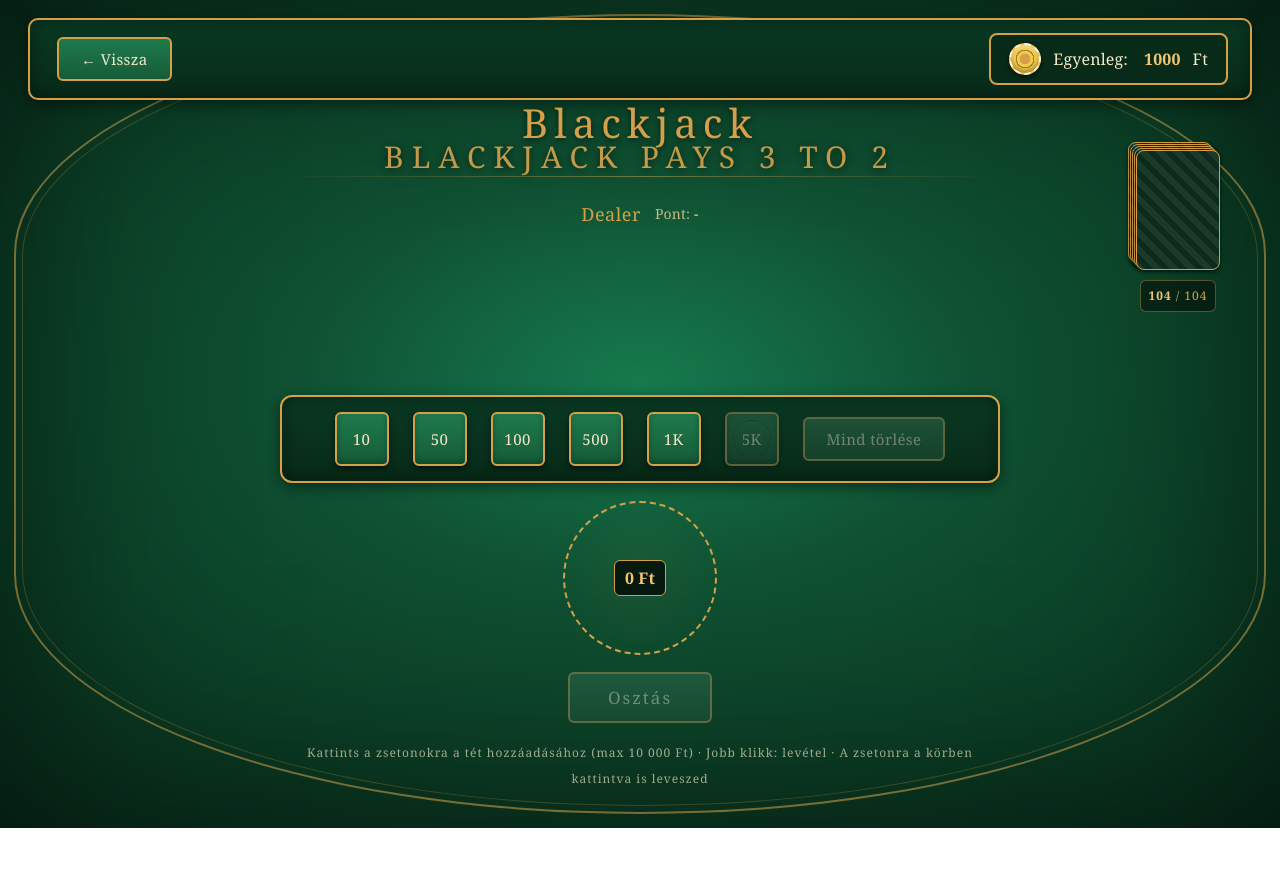
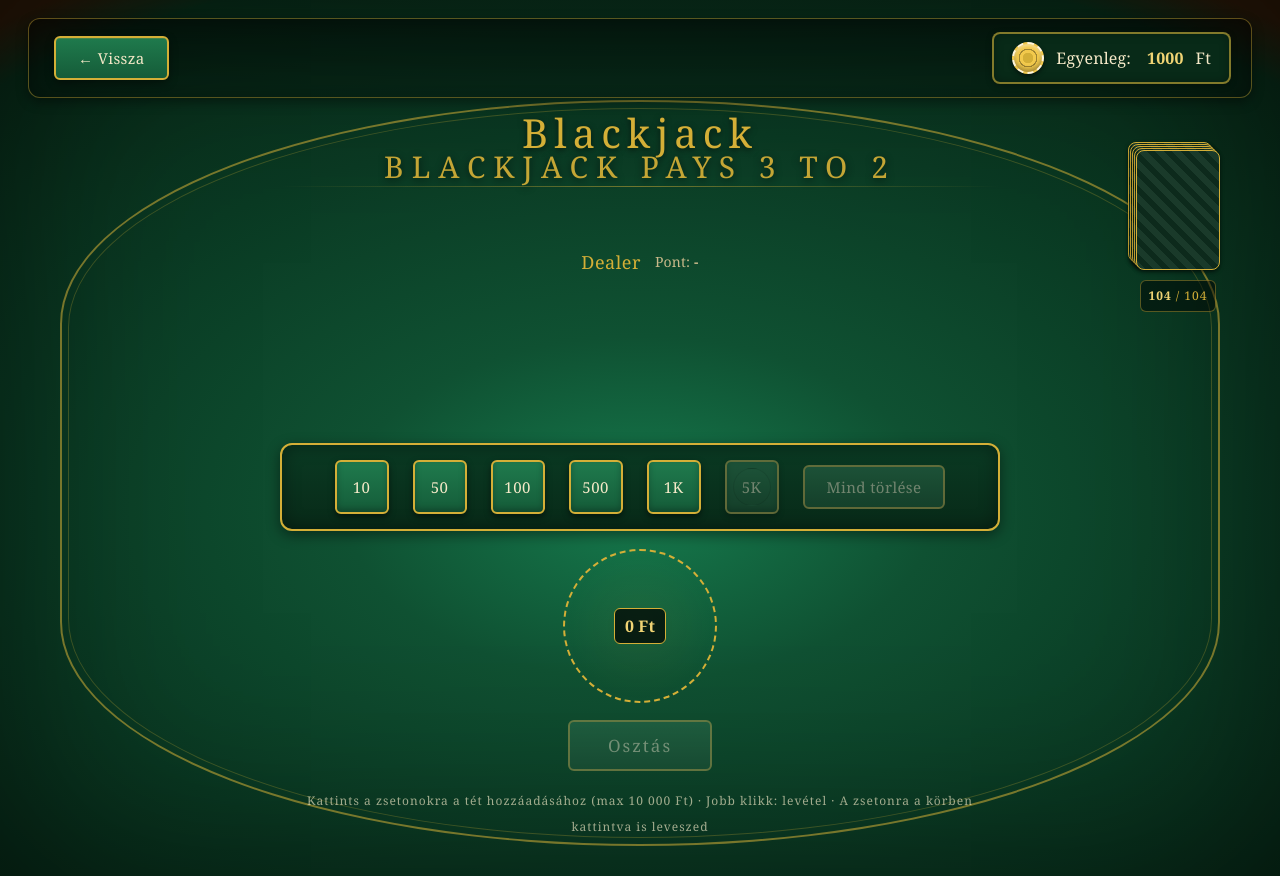
Before and after one commit to KoZsombat/casino-project, a website built with Vite: page frontend/index.html in a window 1280 px wide. Before the commit the page ends 828 px from the top, so only its background shows below. Built offline with nearby package versions, Linux system fonts and the light colour scheme.

Commit message:
Update Blackjack.css

```diff
--- a/frontend/src/pages/Blackjack.css
+++ b/frontend/src/pages/Blackjack.css
@@ -6,9 +6,9 @@
   --bj-felt-darker: #082a18;
   --bj-wood: #2a1808;
   --bj-wood-dark: #1a0d04;
-  --bj-gold: #d4a04a;
-  --bj-gold-soft: #b8862e;
-  --bj-gold-bright: #f0c674;
+  --bj-gold: #d4af37;
+  --bj-gold-soft: #b8962e;
+  --bj-gold-bright: #f0d474;
   --bj-text: #f5e9c8;
   --bj-text-dim: #c9b98a;
   --bj-red: #c0392b;
@@ -49,7 +49,7 @@ body {
   font-family: var(--bj-serif);
   background:
     radial-gradient(
-        ellipse 96% 88% at 50% 46%,
+        ellipse 82% 70% at 50% 58%,
         var(--bj-felt-light) 0%,
         var(--bj-felt) 28%,
         var(--bj-felt-deep) 62%,
@@ -64,8 +64,8 @@ body {
 .blackjack-page::before {
   content: "";
   position: absolute;
-  inset: 14px;
-  border: 2px solid rgba(212, 160, 74, 0.55);
+  inset: 100px 60px 30px;
+  border: 2px solid rgba(212, 175, 55, 0.55);
   border-radius: 50% / 30%;
   pointer-events: none;
 }
@@ -73,8 +73,8 @@ body {
 .blackjack-page::after {
   content: "";
   position: absolute;
-  inset: 22px;
-  border: 1px solid rgba(212, 160, 74, 0.25);
+  inset: 108px 68px 38px;
+  border: 1px solid rgba(212, 175, 55, 0.25);
   border-radius: 50% / 30%;
   pointer-events: none;
 }
@@ -91,7 +91,7 @@ body {
   font-weight: 500;
   letter-spacing: 6px;
   text-align: center;
-  margin: 4px 0 8px;
+  margin: 22px 0 8px;
   text-shadow: 0 2px 6px rgba(0, 0, 0, 0.6);
 }
 
@@ -108,30 +108,50 @@ body {
   display: flex;
   justify-content: space-between;
   align-items: center;
-  padding: 12px 22px;
-  background: linear-gradient(180deg, var(--bj-felt-deep) 0%, var(--bj-felt-darker) 100%);
-  border: 2px solid var(--bj-gold);
-  border-radius: 10px;
-  box-shadow: var(--bj-shadow), inset 0 0 18px rgba(0, 0, 0, 0.4);
-  margin-bottom: 10px;
+  max-width: 1800px;
+  margin: 0 auto 20px;
+  padding: 12px 20px;
+  background: linear-gradient(180deg, rgba(0, 0, 0, 0.4), rgba(0, 0, 0, 0.2));
+  border: 1px solid rgba(212, 175, 55, 0.4);
+  border-radius: 12px;
+  box-shadow:
+    inset 0 0 20px rgba(0, 0, 0, 0.3),
+    0 4px 12px rgba(0, 0, 0, 0.4);
 }
 
 .back-btn {
-  background: transparent;
+  display: inline-flex;
+  align-items: center;
+  gap: 8px;
+  padding: 10px 22px;
+  background: linear-gradient(180deg, var(--bj-wood) 0%, var(--bj-wood-dark) 100%);
+  color: var(--bj-gold);
   border: 2px solid var(--bj-gold);
-  color: var(--bj-gold);
+  border-radius: 8px;
   font-family: var(--bj-serif);
-  font-size: 16px;
-  font-weight: 500;
-  padding: 8px 22px;
-  border-radius: 6px;
+  font-size: 15px;
+  font-weight: 600;
+  letter-spacing: 1px;
   cursor: pointer;
-  transition: background 0.15s, color 0.15s;
+  box-shadow:
+    inset 0 1px 0 rgba(212, 175, 55, 0.2),
+    0 3px 8px rgba(0, 0, 0, 0.4);
+  transition:
+    transform 0.12s ease,
+    box-shadow 0.12s ease,
+    background 0.12s ease;
 }
 
 .back-btn:hover {
-  background: rgba(212, 160, 74, 0.12);
-  color: var(--bj-gold-bright);
+  background: linear-gradient(180deg, #3a2a14 0%, var(--bj-wood) 100%);
+  transform: translateX(-3px);
+  box-shadow:
+    inset 0 1px 0 rgba(212, 175, 55, 0.3),
+    0 4px 12px rgba(212, 175, 55, 0.25);
+}
+
+.back-btn:active {
+  transform: translateX(-1px);
 }
 
 .balance-display {
@@ -139,12 +159,15 @@ body {
   align-items: center;
   gap: 12px;
   background: var(--bj-felt-darker);
-  border: 2px solid var(--bj-gold);
+  border: 2px solid rgba(212, 175, 55, 0.6);
   border-radius: 8px;
   padding: 8px 18px;
   color: var(--bj-text);
   font-size: 16px;
   font-family: var(--bj-serif);
+  box-shadow:
+    inset 0 0 10px rgba(0, 0, 0, 0.3),
+    0 2px 6px rgba(0, 0, 0, 0.3);
 }
 
 .balance-display::before {
@@ -155,7 +178,7 @@ body {
   flex-shrink: 0;
   border-radius: 50%;
   background:
-    radial-gradient(circle, #d4a04a 0 5px, transparent 5.5px),
+    radial-gradient(circle, #d4af37 0 5px, transparent 5.5px),
     radial-gradient(
       circle,
       transparent 0 8px,
@@ -202,11 +225,11 @@ body {
   width: 70%;
   max-width: 720px;
   height: 1px;
-  margin: 6px auto 12px;
+  margin: 6px auto 50px;
   background: linear-gradient(
     90deg,
     transparent 0%,
-    rgba(212, 160, 74, 0.5) 50%,
+    rgba(212, 175, 55, 0.5) 50%,
     transparent 100%
   );
 }
@@ -216,7 +239,7 @@ body {
   padding: 12px 18px 14px;
   max-width: 900px;
   background: rgba(0, 0, 0, 0.18);
-  border: 1px solid rgba(212, 160, 74, 0.3);
+  border: 1px solid rgba(212, 175, 55, 0.3);
   border-radius: 10px;
   text-align: center;
 }
@@ -229,7 +252,7 @@ body {
 
 .player-hand.split-active {
   border-color: var(--bj-gold);
-  box-shadow: 0 0 0 2px rgba(212, 160, 74, 0.25), inset 0 0 20px rgba(212, 160, 74, 0.08);
+  box-shadow: 0 0 0 2px rgba(212, 175, 55, 0.25), inset 0 0 20px rgba(212, 175, 55, 0.08);
 }
 
 .player-hand.split-done {
@@ -452,7 +475,7 @@ body {
   background: rgba(0, 0, 0, 0.45);
   padding: 2px 8px;
   border-radius: 6px;
-  border: 1px solid rgba(212, 160, 74, 0.4);
+  border: 1px solid rgba(212, 175, 55, 0.4);
 }
 
 .deck-shoe-count {
@@ -622,7 +645,7 @@ body {
   align-items: center;
   justify-content: center;
   position: relative;
-  background: radial-gradient(circle at center, rgba(212, 160, 74, 0.06), transparent 70%);
+  background: radial-gradient(circle at center, rgba(212, 175, 55, 0.06), transparent 70%);
 }
 
 .bet-spot-chips {
@@ -761,7 +784,7 @@ body {
 .round-result .hand-result {
   padding: 6px 12px;
   margin: 4px 0;
-  border-top: 1px dashed rgba(212, 160, 74, 0.25);
+  border-top: 1px dashed rgba(212, 175, 55, 0.25);
   font-size: 15px;
 }
 
```
